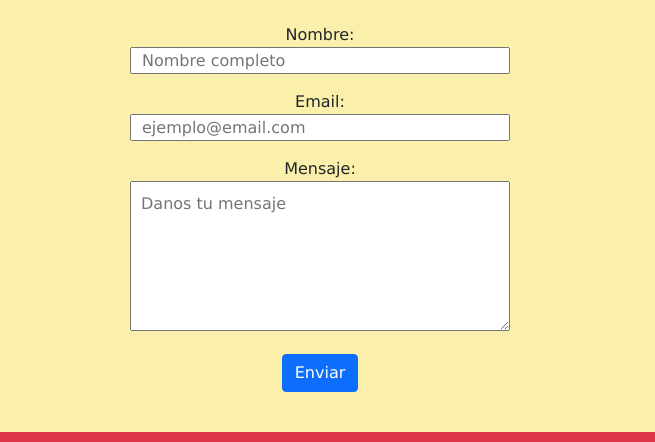
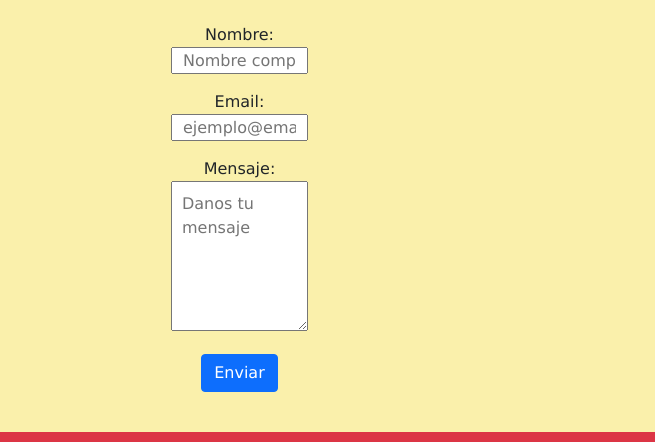
Before and after one commit to Fsottile6969/PotreroDigital, a plain HTML site: page contacto.html in a window 1280 px wide. Shown: the part 687-1129 px from the top of the page, 0-655 px from the left. Drawn offline with nearby package versions, Linux system fonts and the light colour scheme.

Commit message:
actualizacion del formulario

```diff
--- a/style.css
+++ b/style.css
@@ -245,7 +245,7 @@
 	height: 260px !important;
 }
 .card-text {
-	font-family: 'Nunito';
+	font-family: "Nunito";
 	font-size: larger;
 }
 
@@ -322,12 +322,11 @@
 
 form {
 	margin: 10px auto;
-	width: 400px;
 }
 
 input,
 textarea {
-	width: 380px;
+	width: 100%;
 	height: 27px;
 	padding: 10px;
 	margin-top: 5px;
@@ -339,5 +338,4 @@ textarea {
 	height: 150px;
 }
 
-
 /* Realize lo mas que pude en los tiempos disponibles que tuve, debido a complicaciones familiares que estoy transcurriendo. Muchas gracias. */
```
Also changed, not shown: index.html (+1 -1 lines).
